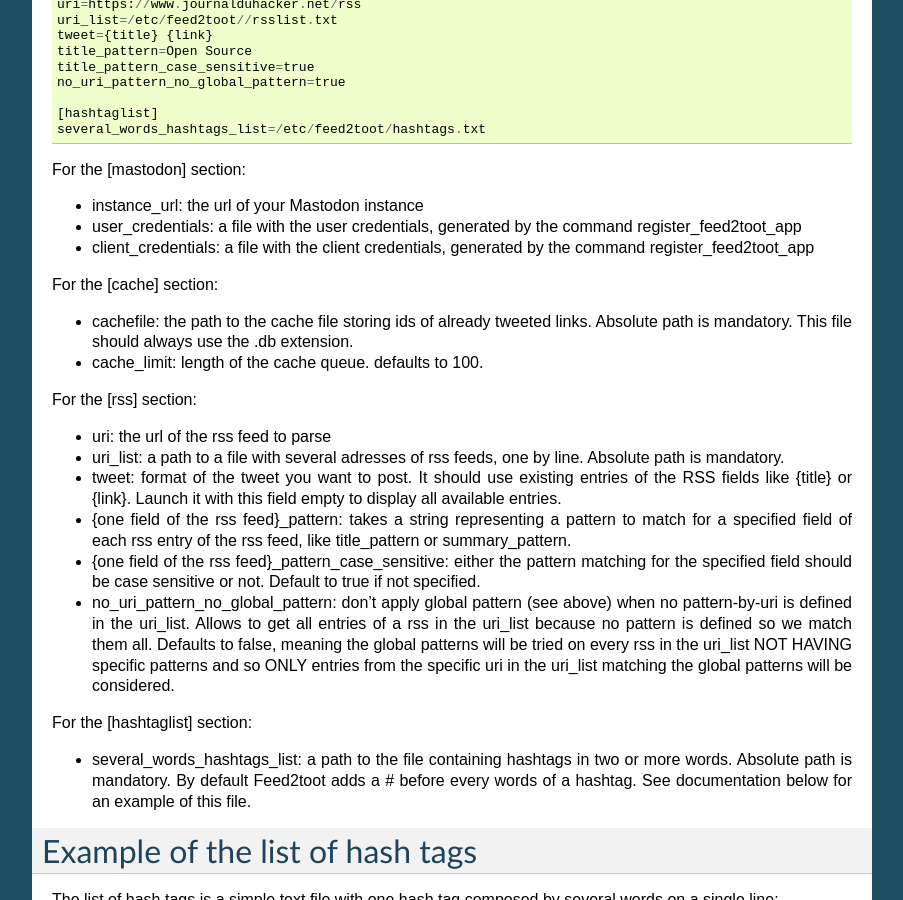
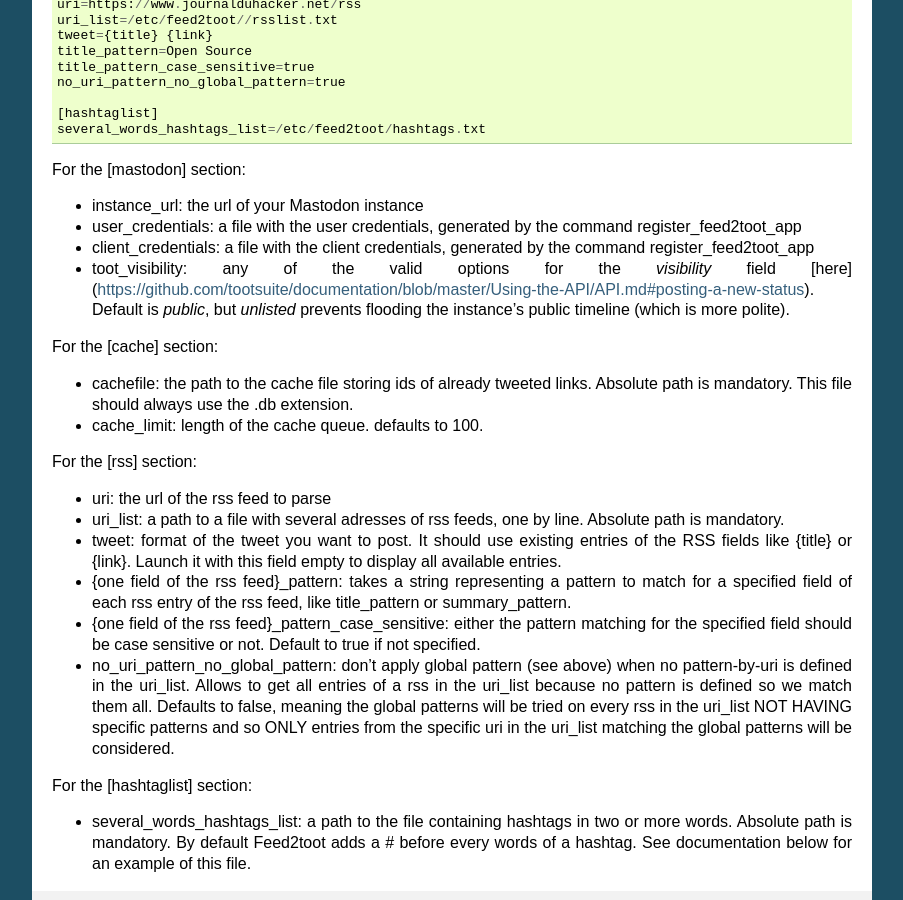
Before and after one commit to zobin8/feed2shark, a Sphinx documentation site: the page built from docs/source/configure.rst, in a window 1280 px wide and 900 px high, scrolled down 671 px. Shown: the whole window, without its empty margins (198-1101 px from the left). Built offline with Sphinx 7.4.7, drawn with Linux system fonts in a browser that asks for light colours.

Commit message:
Document `toot_visibility`

```diff
--- a/docs/source/configure.rst
+++ b/docs/source/configure.rst
@@ -49,6 +49,10 @@ For the [mastodon] section:
 - instance_url: the url of your Mastodon instance
 - user_credentials: a file with the user credentials, generated by the command register_feed2toot_app
 - client_credentials: a file with the client credentials, generated by the command register_feed2toot_app
+- toot_visibility: any of the valid options for the `visibility` field
+  [here](https://github.com/tootsuite/documentation/blob/master/Using-the-API/API.md#posting-a-new-status).
+  Default is `public`, but `unlisted` prevents flooding
+  the instance's public timeline (which is more polite).
 
 For the [cache] section:
 
```
